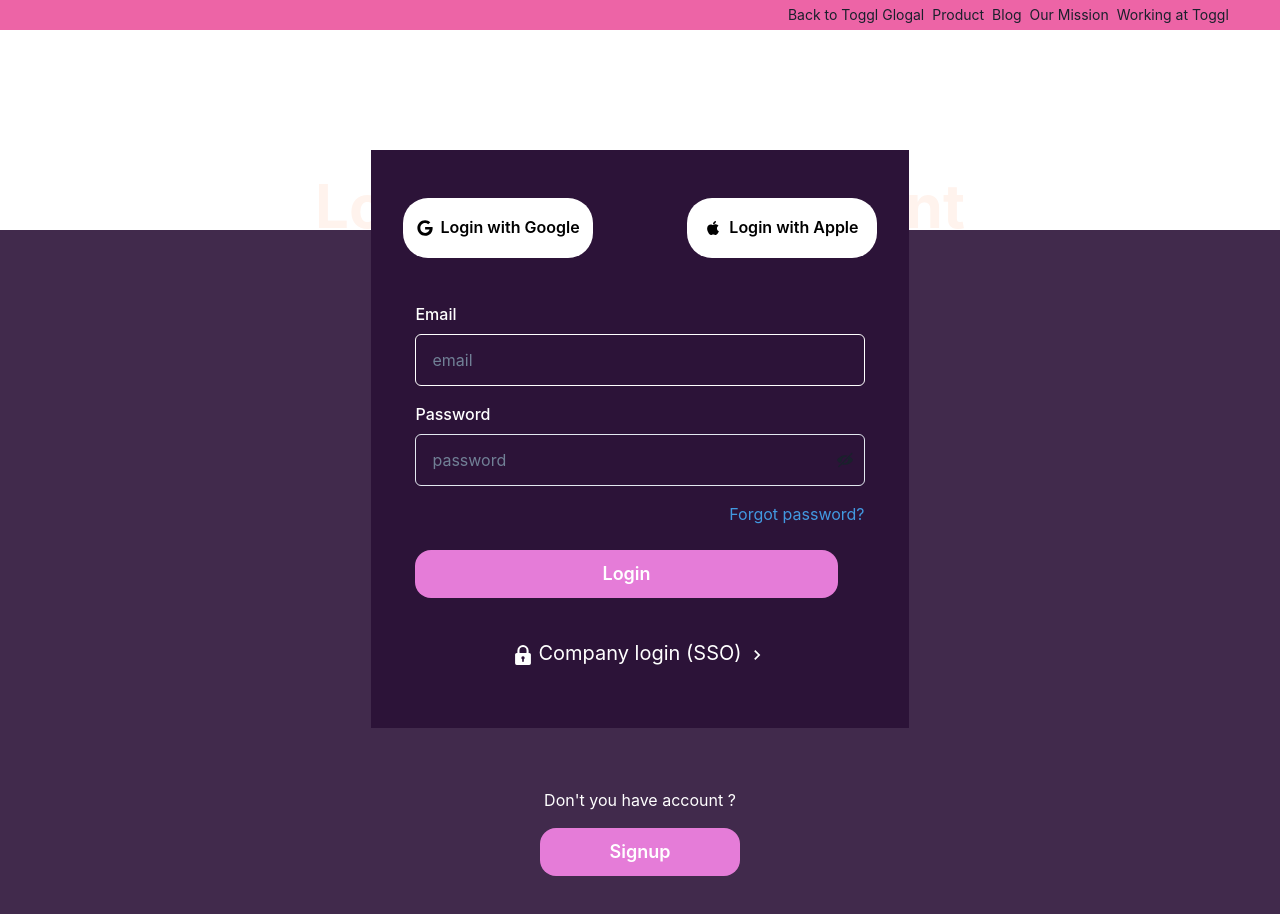
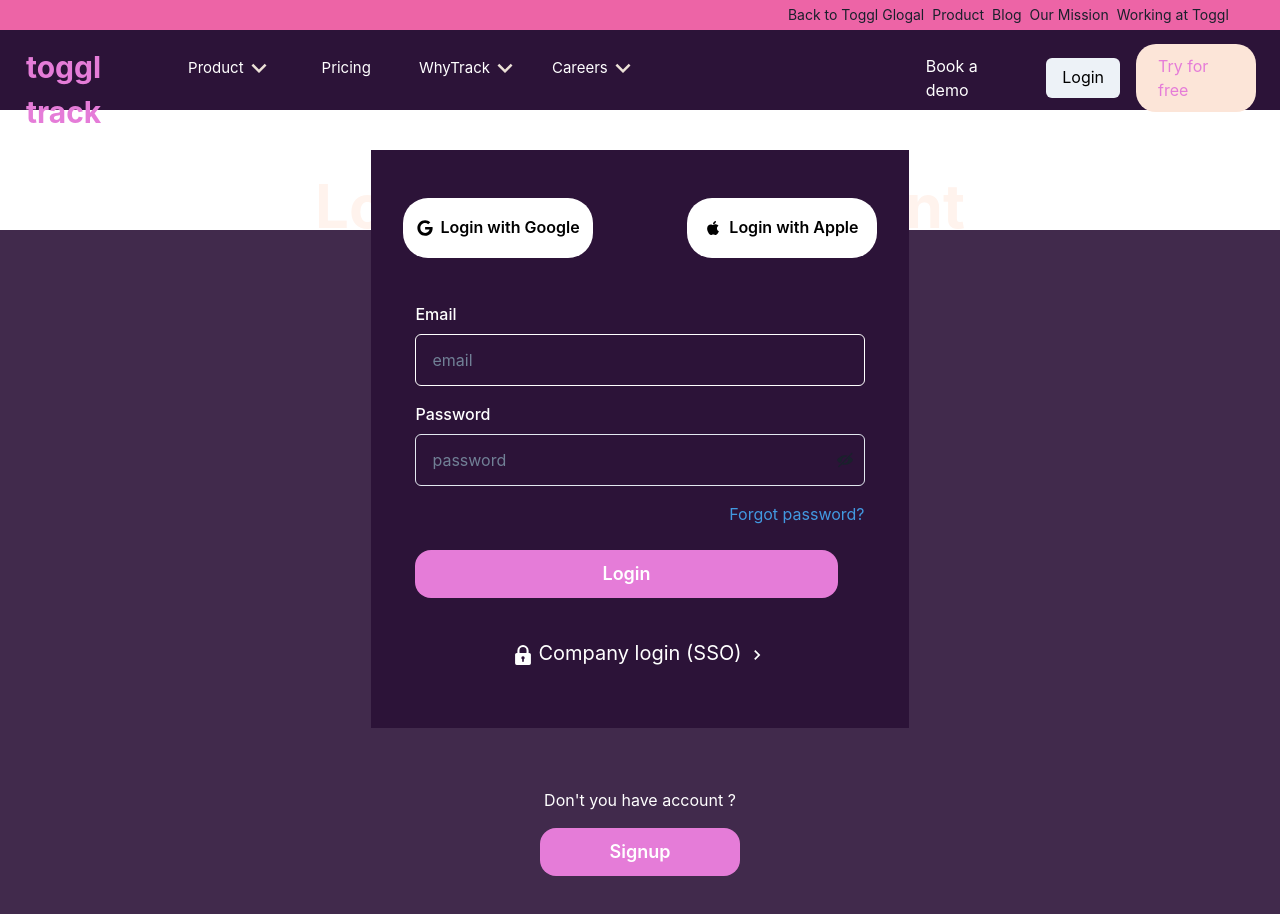
Before and after one commit to BishalPatgiri/Toggl-Track-Clone, a React (Create React App) app in the folder Frontend/: page / in a window 1280 px wide. Shown: the top 914 px of the page. Built offline with nearby package versions, Linux system fonts and the light colour scheme.

Commit message:
completed navbar

```diff
--- a/Frontend/src/Components/NavComponents/Navbar.jsx
+++ b/Frontend/src/Components/NavComponents/Navbar.jsx
@@ -13,7 +13,7 @@
   Text,Spacer,HStack
 } from "@chakra-ui/react";
 import Career from "./Career";
-import { Link as RouterLink, useNavigate } from "react-router-dom";
+import { Link, Link as RouterLink, useNavigate } from "react-router-dom";
 
 //importing Pratik res
 import { Nav,NavLink,Bars,NavMenu,NavBtn,NavBtnLink } from '../NavComponents/responsive Nav/navElements'
@@ -87,7 +87,7 @@
   }
   return (
     <>
-    <Box h="30px" backgroundColor={"pink.400"} px="4%">
+    <Box className={style.navheader} h="30px" backgroundColor={"pink.400"} px="4%">
     <HStack pt="4px" fontSize="14px">
       <Spacer/>
       <Text>Back to Toggl Glogal</Text>
@@ -97,16 +97,15 @@
       <Text>Working at Toggl</Text>
     </HStack>
   </Box>
-    <Nav style={{position:"fixed",top:scrollPosition>=5?"0px": "30px",width:"100%",paddingTop:"0px"}} >
+    <Nav className={style.navbody} style={{position:"fixed",top:scrollPosition>=5&&"0px",width:"100%",paddingTop:"0px"}} >
 
     <div
+     style={{ backgroundColor:nav&&"#FCE5D8", color: "black"}
+        // : { backgroundColor: "rgb(44, 19, 56)" }
+}
       className={style.navbar_main}
 
-      style={
-        nav === true
-          ? { backgroundColor: "#FCE5D8", color: "black"}
-          : { backgroundColor: "rgb(44, 19, 56)" }
-      }
+
     >
       <div className={style.navbar_main1} style ={{marginRight:"20%"}} >
         <div className={style.navbar_sub2}  >
@@ -128,9 +127,9 @@
           <Bars onClick={onOpen} />
           {/* Drawer */}
 
-          <Drawer placement={placement} onClose={onClose} isOpen={isOpen} >
+          <Drawer  placement={placement} onClose={onClose} isOpen={isOpen} >
             <DrawerOverlay />
-              <DrawerContent backgroundColor={"#FCE5D8"}>
+              <DrawerContent minWidth={"100%"} backgroundColor={"#FCE5D8"}>
                 <DrawerHeader borderBottom='1px solid grey'>
                   <h1
                     style={{
@@ -142,18 +141,21 @@
                   >
                     toggl track
                   </h1>
+                  <DrawerCloseButton mt={"15px"} fontSize= "20px" fontWeight="700" />
                   </DrawerHeader>
                 <DrawerBody padding={"20px"}>
-                  <p style={{padding:"10px 0px 10px 10px"}}>Products <ChevronRightIcon/></p>
+                 <Link to="*"> <p className={style.navabarlinks} >Products <ChevronRightIcon/></p></Link>
 
-                  <p style={{padding:"10px 0px 10px 10px"}}>Pricing </p>
-                  <p style={{padding:"10px 0px 10px 10px"}}>Why Track? <ChevronRightIcon/></p>
-                  <p style={{padding:"10px 0px 10px 10px"}}>Careers <ChevronRightIcon/></p>
-                  <p style={{padding:"10px 0px 10px 10px"}}>Book a Demo </p>
+                 <Link to="*"> <p  className={style.navabarlinks} >Pricing </p></Link>
+                 <Link to="*"> <p  className={style.navabarlinks} >Why Track? <ChevronRightIcon/></p></Link>
+                 <Link to="*"> <p  className={style.navabarlinks} >Careers <ChevronRightIcon/></p></Link>
+                 <Link to="*"> <p  className={style.navabarlinks} >Book a Demo </p></Link>
 
-                  <div>
-                    <button>Try for free</button>
-                  </div>
+                  {/* <div> */}
+                    <button ClassName={style.navbarbtn} style={{backgroundColor:"#E57CD8",padding:"10px",color:"white",borderRadius:"20px",marginLeft:"42.5%" ,marginTop:"30px",fontWeight:"bold"}} onClick={()=>navigate("*")}>Try for free</button>
+<p style={{padding:"10px",textAlign:"center" ,marginTop:"20px",fontWeight:"bold"}}>Login</p>
+
+                  {/* </div> */}
                 </DrawerBody>
               </DrawerContent>
         </Drawer>
--- a/Frontend/src/Components/NavComponents/navbar.module.css
+++ b/Frontend/src/Components/NavComponents/navbar.module.css
@@ -1,3 +1,17 @@
+@media screen and (max-width : 780px) {
+  .navheader{
+    display: none;
+  }
+.navbody{
+position: fixed;
+top:0px;
+
+}
+
+}
+
+
+
 .navbar_main {
     margin: auto;
     width: 100%;
@@ -6,7 +20,7 @@
     padding-top: 15px;
     position: sticky;
     top: 0;
-
+    background-color: rgb(44, 19, 56);
   }
   /* .navbarlogo {
     width: 170px;
@@ -90,6 +104,7 @@
     background-color:#fce5d8 ;
   }
 
+
   .navbar_track {
     /* background-color: rgb(92, 6, 65); */
     margin: auto;
@@ -104,3 +119,14 @@
     padding: 5px;
     opacity: 1.4;
   }
+  .navabarlinks{
+    padding-top:7px;
+    padding-bottom:7px;
+    font-size:17px;
+  }
+  .navbarbtn{
+    font-size: 15px;
+    padding: 10px;
+    color:"white";
+    background:blue;
+  }
--- a/Frontend/src/Components/NavComponents/responsive Nav/navElements.jsx
+++ b/Frontend/src/Components/NavComponents/responsive Nav/navElements.jsx
@@ -7,6 +7,11 @@
 // postion:sticky;
 height : 80px;
 z-index : 10;
+@media screen and (max-width : 780px) {
+    position:fixed;
+    top:0px;
+
+}
 `
 
 export const NavLink = styled(Link)`
@@ -28,7 +33,7 @@
 display : none;
 color : #fff;
 
-@media screen and (max-width : 768px) {
+@media screen and (max-width : 780px) {
     display : block;
     position : absolute;
     top : 0;
@@ -44,7 +49,7 @@
 // display : flex;
 // align-items : center;
 // margin-right : -24px;
-@media screen and (max-width : 768px) {
+@media screen and (max-width : 780px) {
     display: none
 }
 `
@@ -66,7 +71,7 @@
 align-items : center;
 margin-right : 24px;
 
-@media screen and (max-width: 768px) {
+@media screen and (max-width: 780px) {
     display: none;
 }
 `
--- a/Frontend/src/Components/Signing/Login.jsx
+++ b/Frontend/src/Components/Signing/Login.jsx
@@ -26,7 +26,7 @@
   // import { useNavigate } from 'react-router-dom';
   import { Link as Linkrouter } from 'react-router-dom';
   // import Footer from '../Homepage/Footer';
-  // import Navbar from '../NavComponents/Navbar';
+  import Navbar from '../NavComponents/Navbar';
   // import{UseNavigate}from"react-router-dom";
   export default function Login() {
     const [showPassword, setShowPassword] = useState(false);
@@ -120,7 +120,7 @@
     return (
 
   <>
-  <Box h="30px" backgroundColor={"pink.400"} px="4%">
+  {/* <Box h="30px" backgroundColor={"pink.400"} px="4%">
     <HStack pt="4px" fontSize="14px">
       <Spacer/>
       <Text>Back to Toggl Glogal</Text>
@@ -129,8 +129,8 @@
       <Text>Our Mission</Text>
       <Text>Working at Toggl</Text>
     </HStack>
-  </Box>
-  {/* <Navbar/> */}
+  </Box> */}
+  <Navbar/>
   <Box w={"full"} >
     <Box backgroundImage="linear-gradient(rgba(0, 0, 0, 0.5),
                        rgba(0, 0, 0, 0.5)),url('https://public-assets.toggl.com/b/static/a848ad9070fcf959a459fa1e878d2abb/c0583/hero-laptops.jpg')"
```
Also changed, not shown: Frontend/src/index.js (+4 -3 lines).
